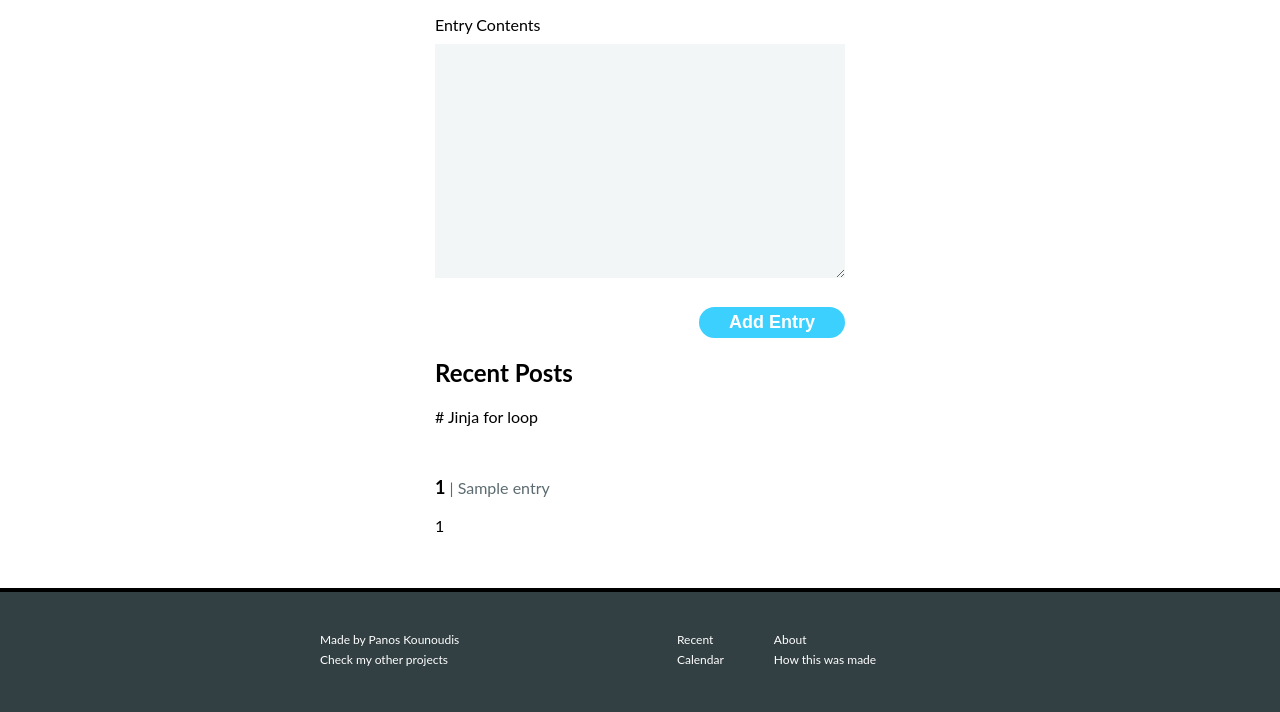
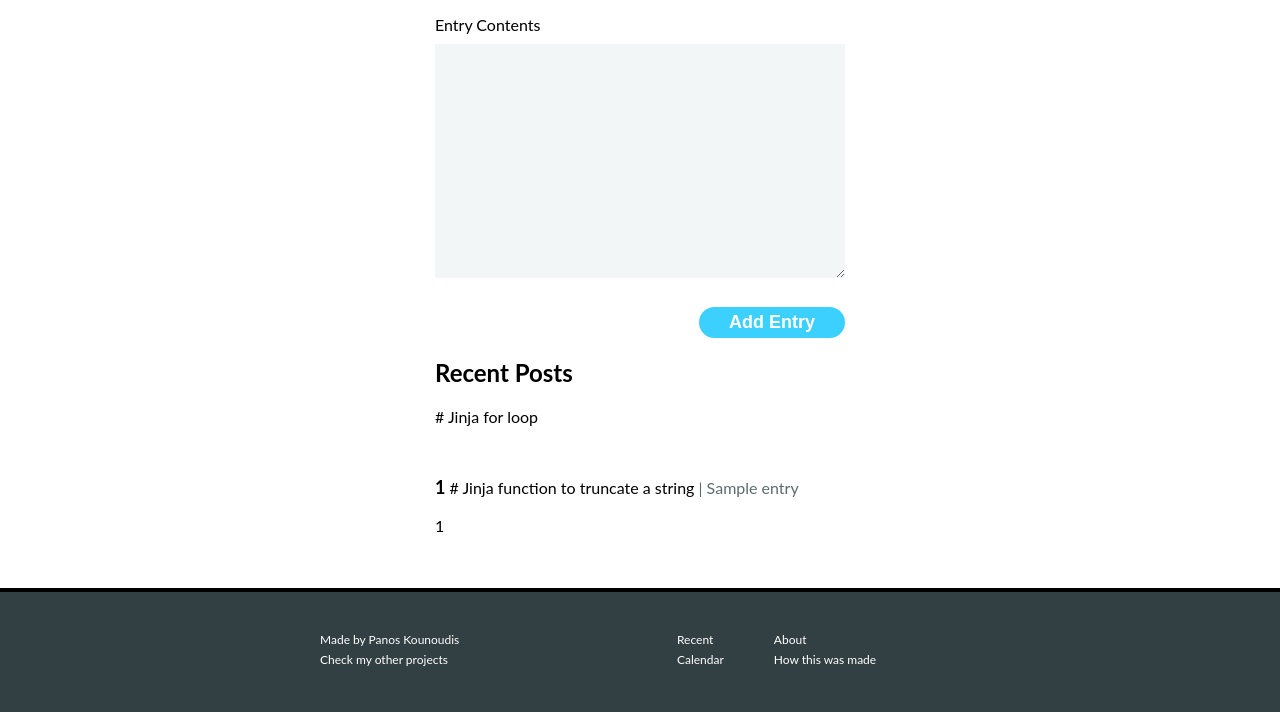
Before and after one commit to pkounoudis/PythonFlaskUdemy, a Flask app: template Flask_notes/MicroBlog_Project/templates/home.html in a window 1280 px wide. Shown: the part 227-939 px from the top of the page. Run offline with Flask 3, Linux system fonts and the light colour scheme; the template is opened without the code that fills it: most values are stand-ins (such as "Sample title", 1, 10 or a date in 2020).

Commit message:
Update home.html

```diff
--- a/Flask_notes/MicroBlog_Project/templates/home.html
+++ b/Flask_notes/MicroBlog_Project/templates/home.html
@@ -35,7 +35,7 @@
             {% for entry in entries %}
             <article class="entry">
                 <div>
-                    <h2 class="entry__title">{{ entry[0] | truncate(30, true) }}</h2>
+                    <h2 class="entry__title">{{ entry[0] | truncate(30, true) }}</h2> # Jinja function to truncate a string
                     <time class="entry__date" datetime="03-04-2024">| {{ entry[1] }}</time>
                 </div>
                 <p class="entry__content">{{ entry[0] }}</p>
```
